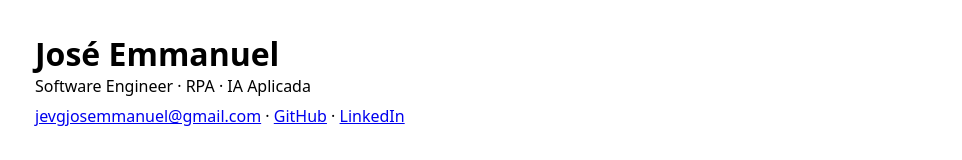
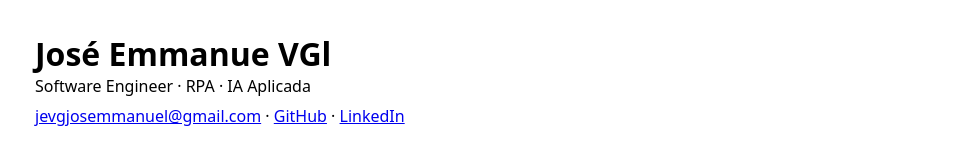
Before and after one commit to JoseEmmanuelVG/JoseEmmanuelVG.github.io, a Next.js app in the folder cv-next/: page / in a window 1280 px wide. Shown: the top 160 px of the page, without its empty margins (125-1087 px from the left). Built offline with nearby package versions, Linux system fonts and the light colour scheme.

Commit message:
Update page.tsx

```diff
--- a/cv-next/app/page.tsx
+++ b/cv-next/app/page.tsx
@@ -2,7 +2,7 @@ export default function Page() {
   return (
     <main style={{ maxWidth: 960, margin: "0 auto", padding: "2rem" }}>
       <header style={{ marginBottom: "2rem" }}>
-        <h1 style={{ margin: 0 }}>José Emmanuel</h1>
+        <h1 style={{ margin: 0 }}>José Emmanue VGl</h1>
         <p style={{ margin: 0 }}>Software Engineer · RPA · IA Aplicada</p>
         <p style={{ marginTop: "0.5rem" }}>
           <a href="mailto:jevgjosemmanuel@gmail.com">jevgjosemmanuel@gmail.com</a> ·{" "}
```
